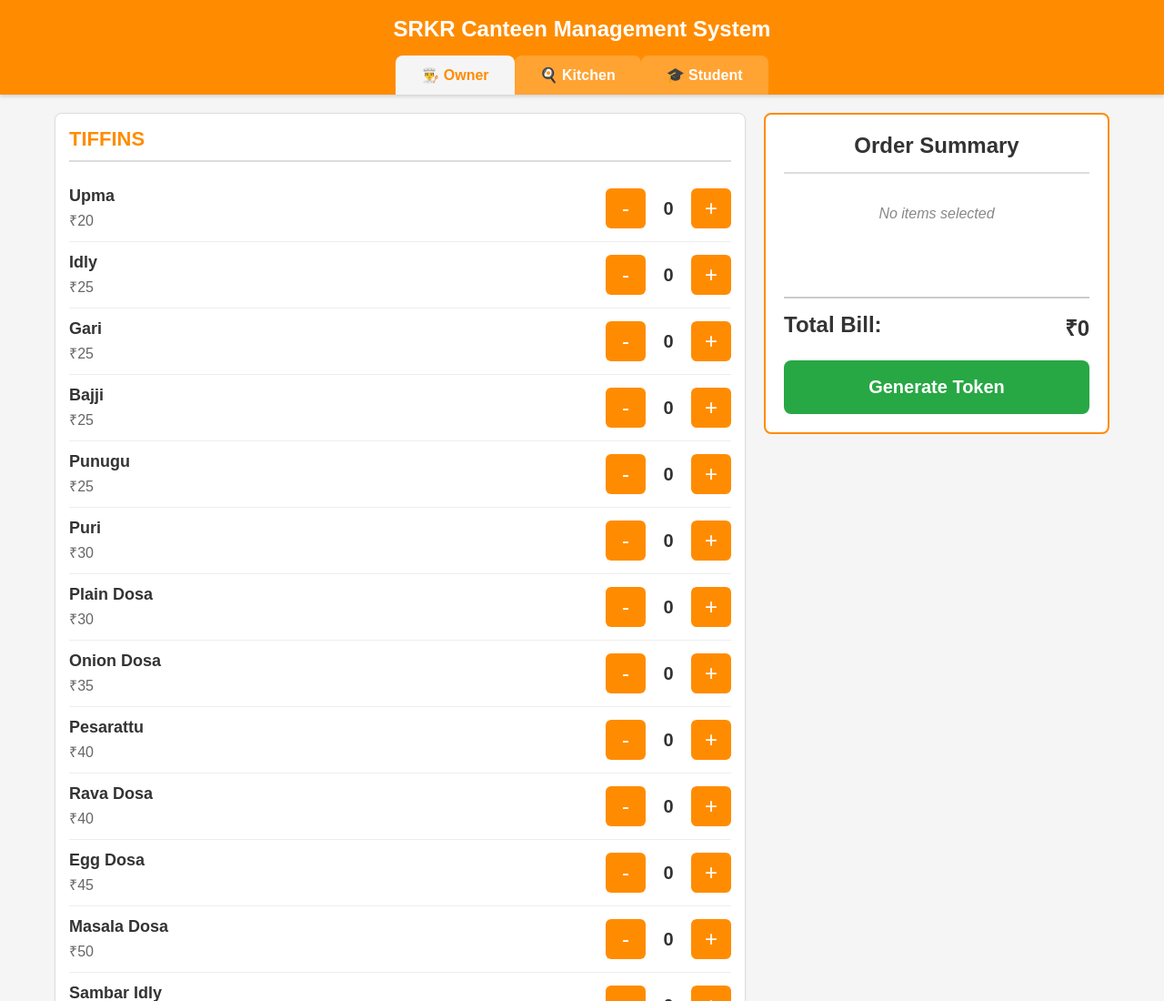
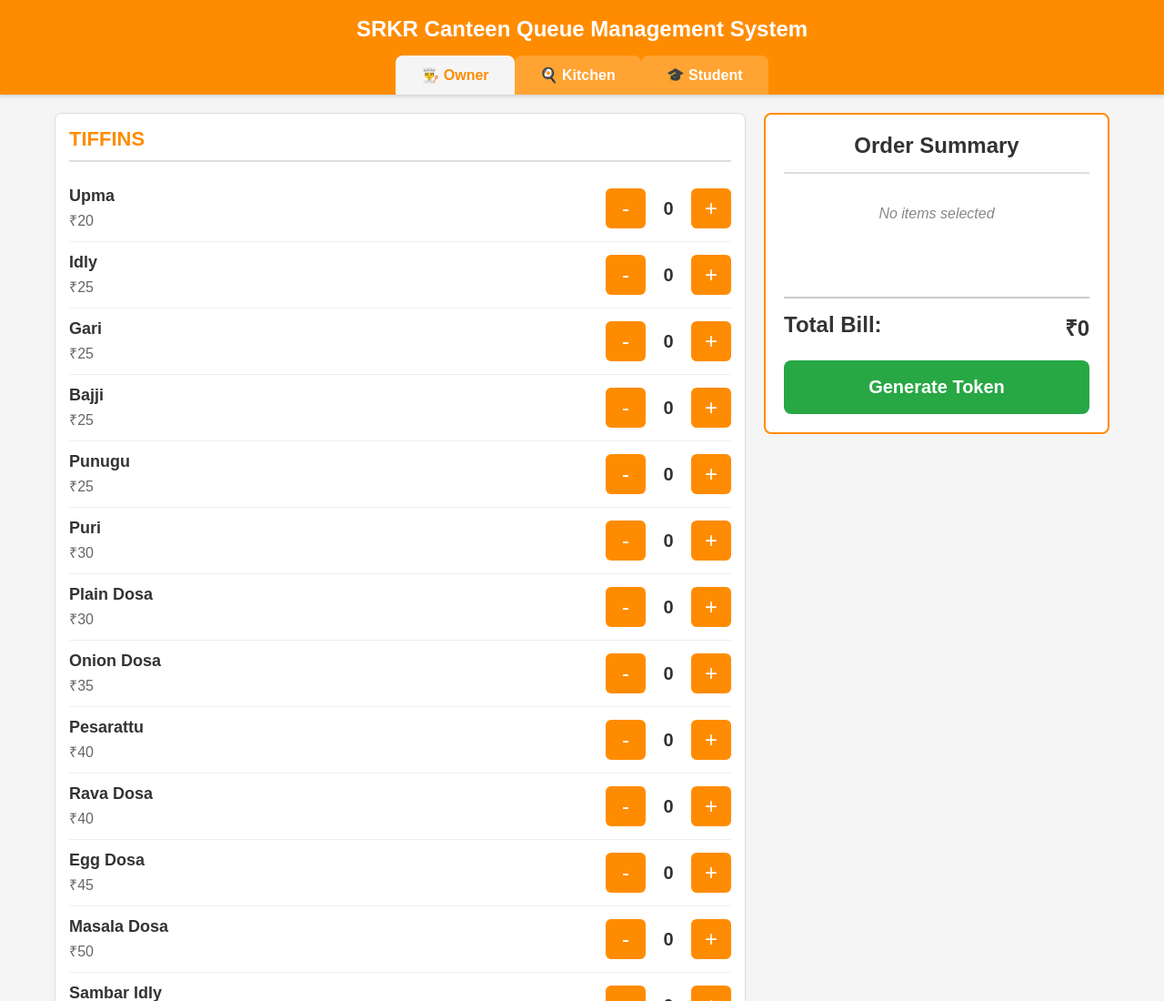
Before and after one commit to pothulaannapurna8/canteen, a plain HTML site: page index.html in a window 1280 px wide. Shown: the top 1100 px of the page at 91% size. Drawn offline with Linux system fonts and the light colour scheme.

Commit message:
Update project name to SRKR Canteen Queue Management System

```diff
--- a/index.html
+++ b/index.html
@@ -3,7 +3,7 @@
 <head>
     <meta charset="UTF-8">
     <meta name="viewport" content="width=device-width, initial-scale=1.0">
-    <title>SRKR Canteen Management System</title>
+    <title>SRKR Canteen Queue Management System</title>
     <style>
         /* =========================================
            BASE STYLES
@@ -596,7 +596,7 @@
          HEADER WITH ROLE NAVIGATION
     ============================================================ -->
     <header>
-        <h1>SRKR Canteen Management System</h1>
+        <h1>SRKR Canteen Queue Management System</h1>
         <!-- Role selector tabs -->
         <nav class="role-nav">
             <button class="role-btn active" id="tab-owner" onclick="showOwner()">👨‍🍳 Owner</button>
```
Also changed, not shown: kitchen.html (+1 -1 lines), status.html (+1 -1 lines), PPT FOR ML.txt (added), 2 other files.
